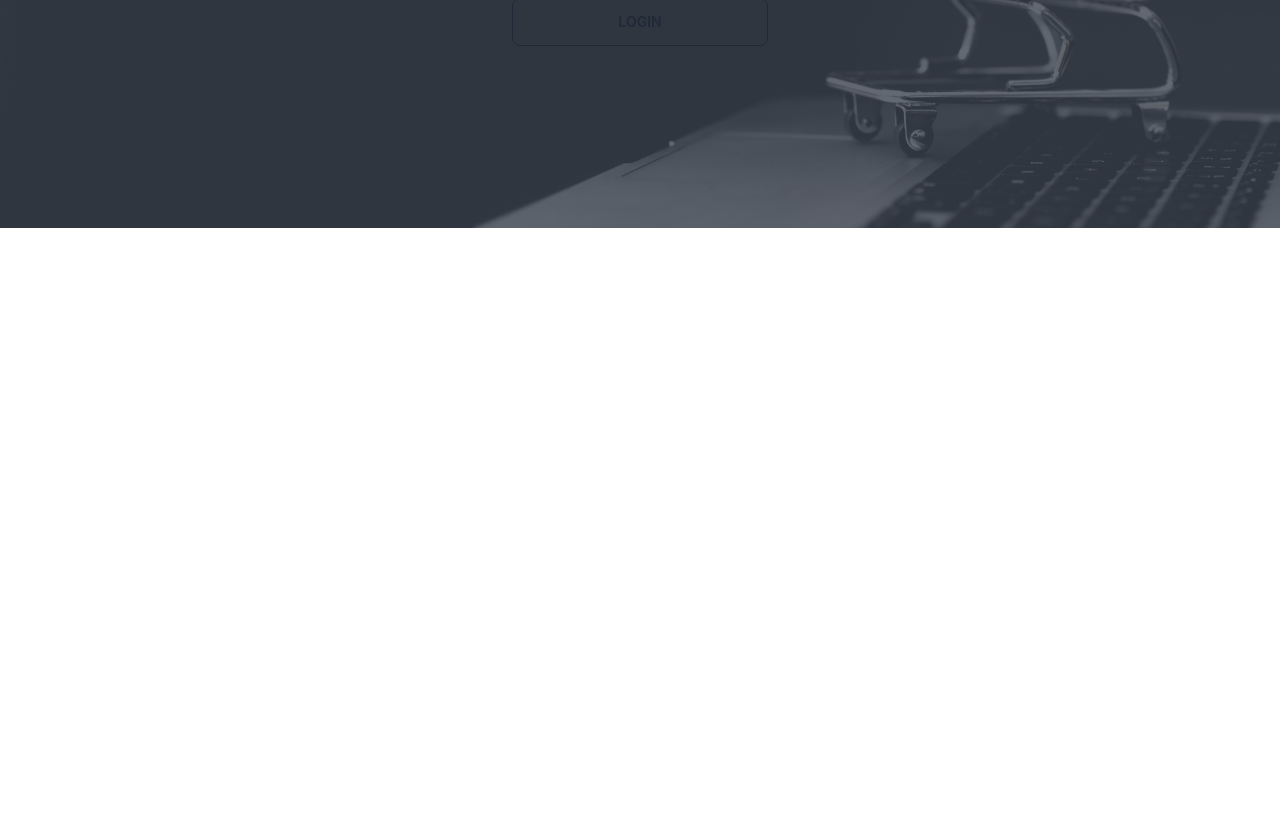
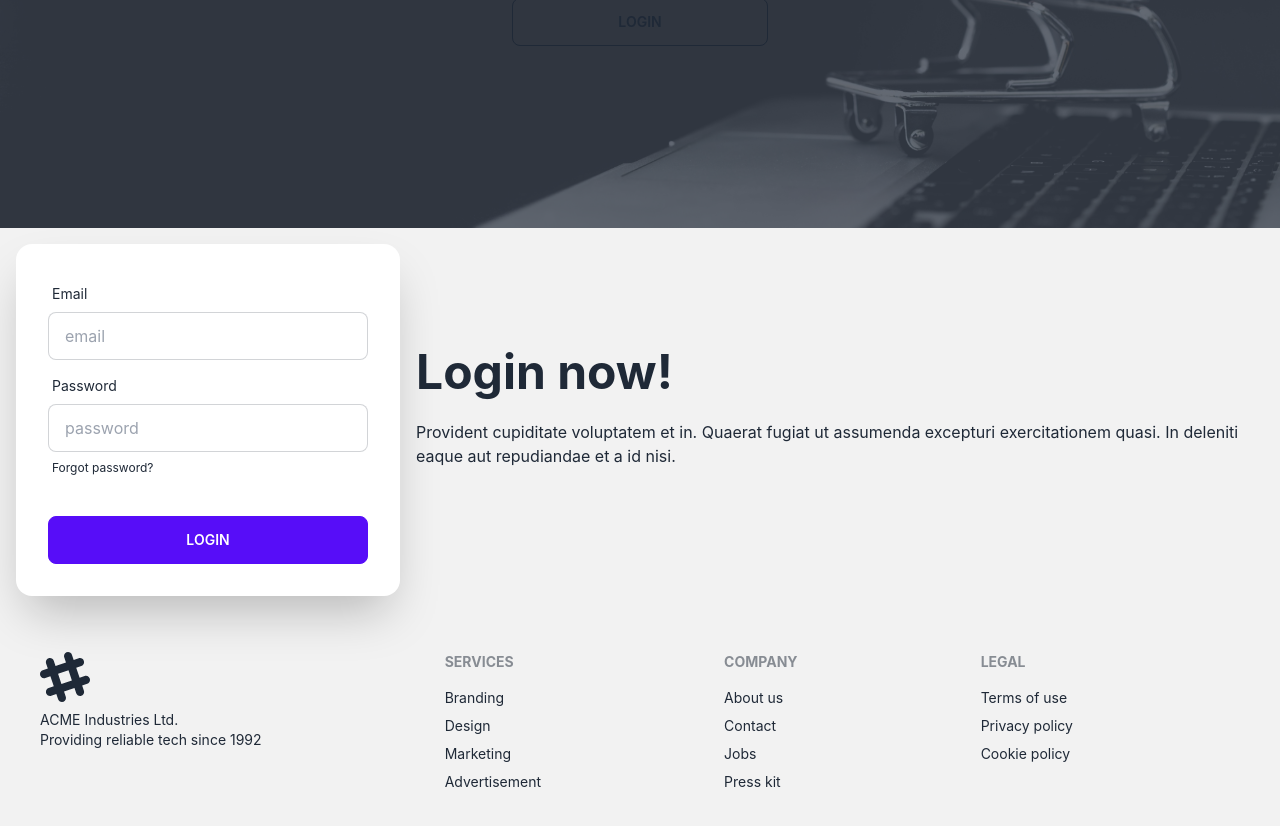
Before and after one commit to mrsamirkhan/ecomerce-care, a React (Create React App) app: page / in a window 1280 px wide. Shown: the part 440-1266 px from the top of the page. Before the commit the page ends 800 px from the top, so only its background shows below. Built offline with nearby package versions, Linux system fonts and the light colour scheme.

Commit message:
added contacts

```diff
--- a/src/App.js
+++ b/src/App.js
@@ -6,6 +6,7 @@
 import Services from './pages/Services/Services';
 import Contact from './pages/shared/Contact';
 import Login from './pages/Login/Login';
+import Footer from './pages/shared/Footer';
 
 
 function App() {
@@ -19,6 +20,7 @@
         <Route path="contact" element={<Contact/>} />
         <Route path="login" element={<Login/>} />
       </Routes>
+      <Footer></Footer>
     </div>
   );
 }
--- a/src/pages/Home/Banner.js
+++ b/src/pages/Home/Banner.js
@@ -12,7 +12,7 @@
                         <div className=" max-w-md">
                         <h1 className="mb-7 text-5xl font-bold">Hello Visitors !</h1>
                         <p className="mb-7"> We are the Ecommerce-Care, Anouncing that this is the top discount offer month ! So why you are too late! go hurry up !</p>
-                        <Link to="/login" className='btn btn-wide btn-outline'> Login</Link>
+                        <Link to="/login" className='btn btn-wide btn-outline uppercase'> Login</Link>
                     </div>
                 </div>
             </div>
--- a/src/pages/Home/Home.js
+++ b/src/pages/Home/Home.js
@@ -1,10 +1,12 @@
 import React from 'react';
+import Contact from '../shared/Contact';
 import Banner from './Banner';
 
 const Home = () => {
     return (
         <div>
             <Banner/>
+            <Contact></Contact>
         </div>
     );
 };
--- a/src/pages/shared/Contact.js
+++ b/src/pages/shared/Contact.js
@@ -3,7 +3,36 @@
 const Contact = () => {
     return (
         <div>
-            <h2>hi  this is contact</h2>
+        <div className="hero h-3/4 bg-base-200">
+            <div className="hero-content flex-col lg:flex-row-reverse">
+                <div className="text-center lg:text-left">
+                    <h1 className="text-5xl font-bold">Login now!</h1>
+                    <p className="py-6">Provident cupiditate voluptatem et in. Quaerat fugiat ut assumenda excepturi exercitationem quasi. In deleniti eaque aut repudiandae et a id nisi.</p>
+                </div>
+                <div className="card flex-shrink-0 w-full max-w-sm shadow-2xl bg-base-100">
+                    <div className="card-body">
+                        <div className="form-control">
+                            <label className="label">
+                                <span className="label-text">Email</span>
+                            </label>
+                            <input type="text" placeholder="email" className="input input-bordered" />
+                        </div>
+                        <div className="form-control">
+                            <label className="label">
+                                <span className="label-text">Password</span>
+                            </label>
+                            <input type="text" placeholder="password" className="input input-bordered" />
+                            <label className="label">
+                                <a href="#" className="label-text-alt link link-hover">Forgot password?</a>
+                            </label>
+                        </div>
+                        <div className="form-control mt-6">
+                            <button className="btn btn-primary">Login</button>
+                        </div>
+                    </div>
+                </div>
+            </div>
+        </div>
         </div>
     );
 };
--- /dev/null
+++ b/src/pages/shared/Footer.js
@@ -0,0 +1,34 @@
+import React from 'react';
+
+const Footer = () => {
+    return (
+        <footer className="footer p-10 bg-base-200 text-base-content">
+            <div>
+                <svg width="50" height="50" viewBox="0 0 24 24" xmlns="http://www.w3.org/2000/svg" fillRule="evenodd" clipRule="evenodd" className="fill-current"><path d="M22.672 15.226l-2.432.811.841 2.515c.33 1.019-.209 2.127-1.23 2.456-1.15.325-2.148-.321-2.463-1.226l-.84-2.518-5.013 1.677.84 2.517c.391 1.203-.434 2.542-1.831 2.542-.88 0-1.601-.564-1.86-1.314l-.842-2.516-2.431.809c-1.135.328-2.145-.317-2.463-1.229-.329-1.018.211-2.127 1.231-2.456l2.432-.809-1.621-4.823-2.432.808c-1.355.384-2.558-.59-2.558-1.839 0-.817.509-1.582 1.327-1.846l2.433-.809-.842-2.515c-.33-1.02.211-2.129 1.232-2.458 1.02-.329 2.13.209 2.461 1.229l.842 2.515 5.011-1.677-.839-2.517c-.403-1.238.484-2.553 1.843-2.553.819 0 1.585.509 1.85 1.326l.841 2.517 2.431-.81c1.02-.33 2.131.211 2.461 1.229.332 1.018-.21 2.126-1.23 2.456l-2.433.809 1.622 4.823 2.433-.809c1.242-.401 2.557.484 2.557 1.838 0 .819-.51 1.583-1.328 1.847m-8.992-6.428l-5.01 1.675 1.619 4.828 5.011-1.674-1.62-4.829z"></path></svg>
+                <p>ACME Industries Ltd.<br />Providing reliable tech since 1992</p>
+            </div>
+            <div>
+                <span className="footer-title">Services</span>
+                <a className="link link-hover">Branding</a>
+                <a className="link link-hover">Design</a>
+                <a className="link link-hover">Marketing</a>
+                <a className="link link-hover">Advertisement</a>
+            </div>
+            <div>
+                <span className="footer-title">Company</span>
+                <a className="link link-hover">About us</a>
+                <a className="link link-hover">Contact</a>
+                <a className="link link-hover">Jobs</a>
+                <a className="link link-hover">Press kit</a>
+            </div>
+            <div>
+                <span className="footer-title">Legal</span>
+                <a className="link link-hover">Terms of use</a>
+                <a className="link link-hover">Privacy policy</a>
+                <a className="link link-hover">Cookie policy</a>
+            </div>
+        </footer>
+    );
+};
+
+export default Footer;
```
